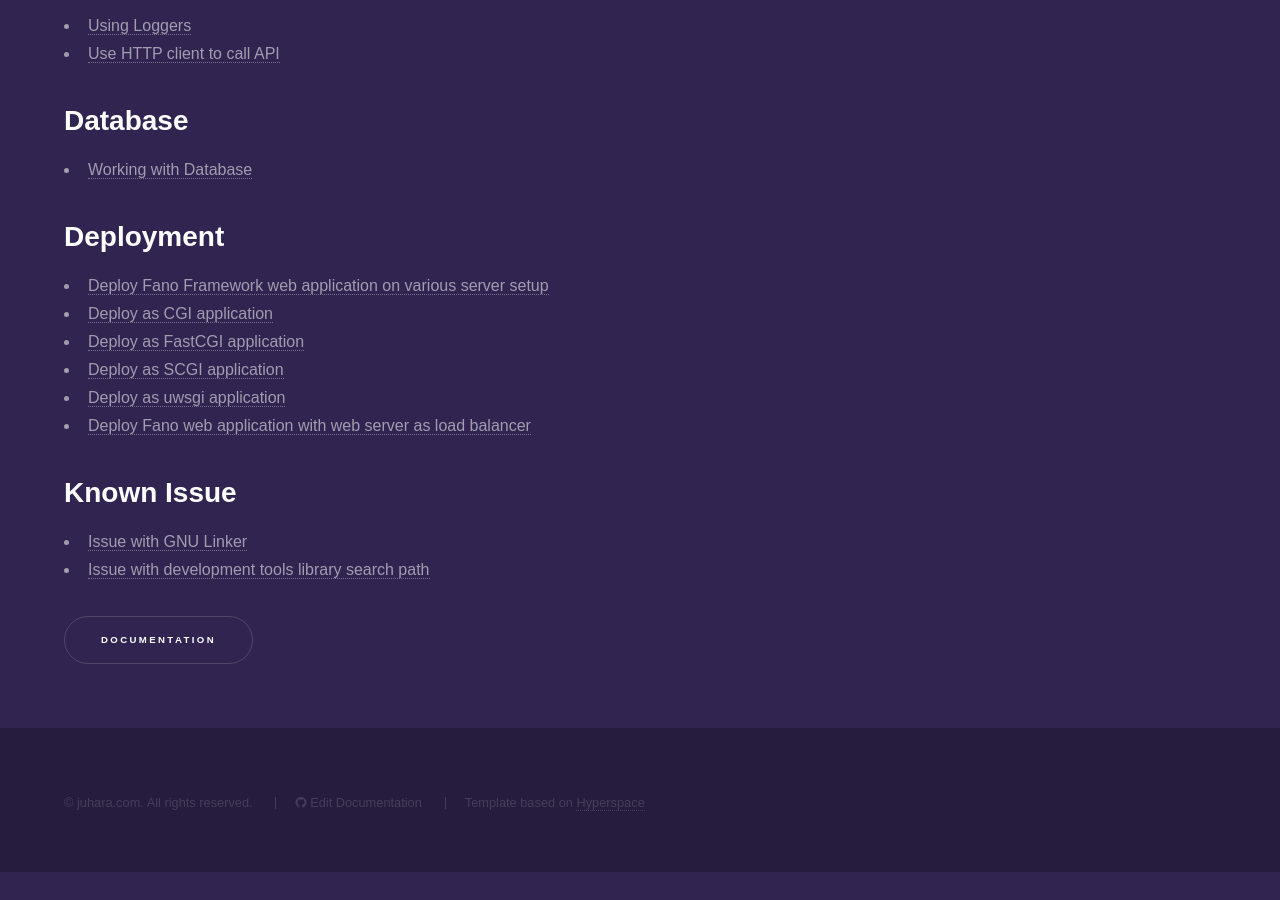
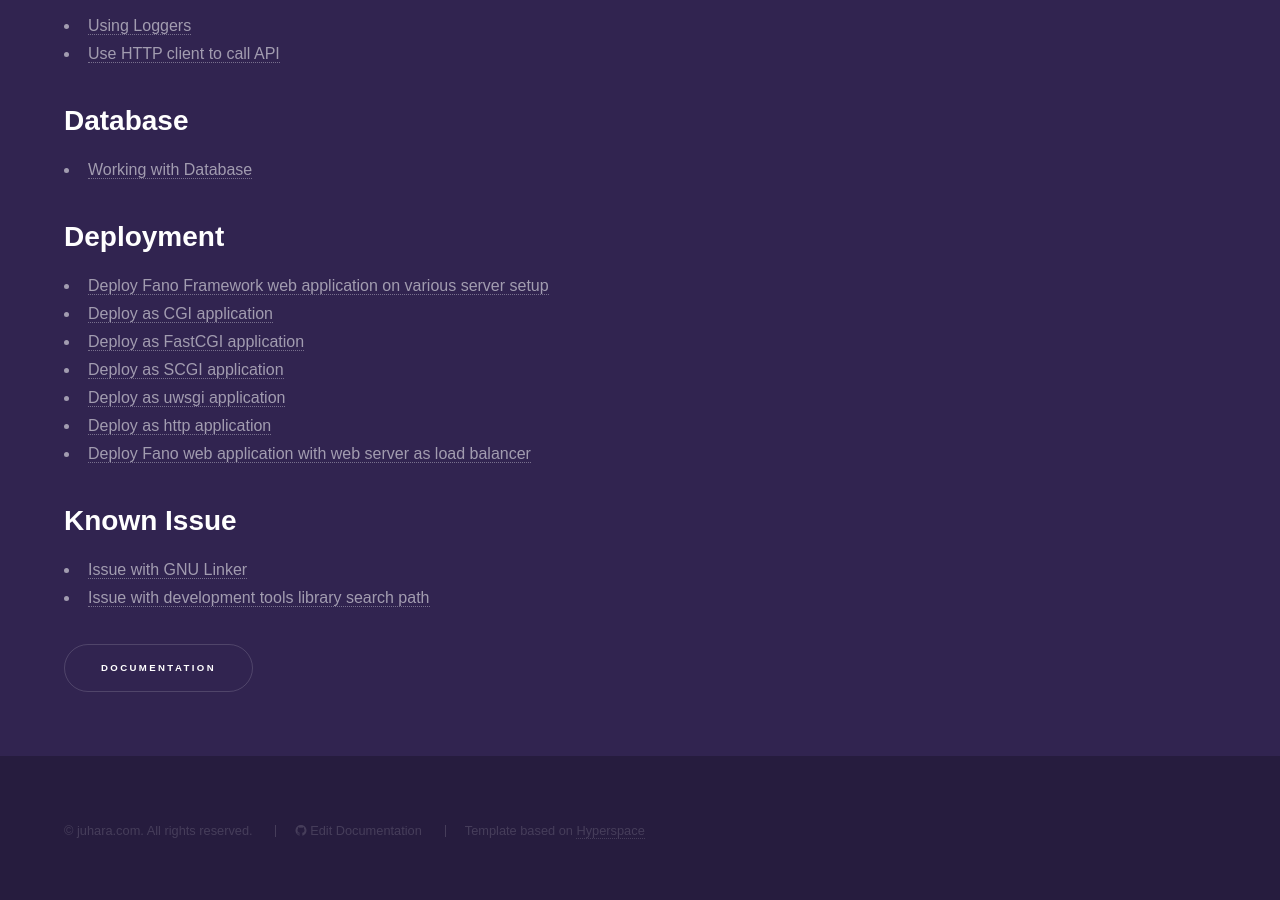
Before and after one commit to fanoframework/fanoframework.github.io, a Jekyll site: the page built from documentation/index.md, in a window 1280 px wide and 900 px high, scrolled down 1751 px. Built offline with Jekyll 4.4.1, drawn with Linux system fonts in a browser that asks for light colours; our own code applies the rules of GitHub Pages for plain Markdown files; before the commit the page ends 2623 px from its top, so only the background shows below that.

Commit message:
Update index.md

```diff
--- a/documentation/index.md
+++ b/documentation/index.md
@@ -73,6 +73,7 @@ description: Documentation and developer's resources for Fano Framework, web app
 - [Deploy as FastCGI application](/deployment/fastcgi)
 - [Deploy as SCGI application](/deployment/scgi)
 - [Deploy as uwsgi application](/deployment/uwsgi)
+- [Deploy as http application](/deployment/standalone-web-server)
 - [Deploy Fano web application with web server as load balancer](/deployment/load-balancer-setup)
 
 ## Known Issue
```
